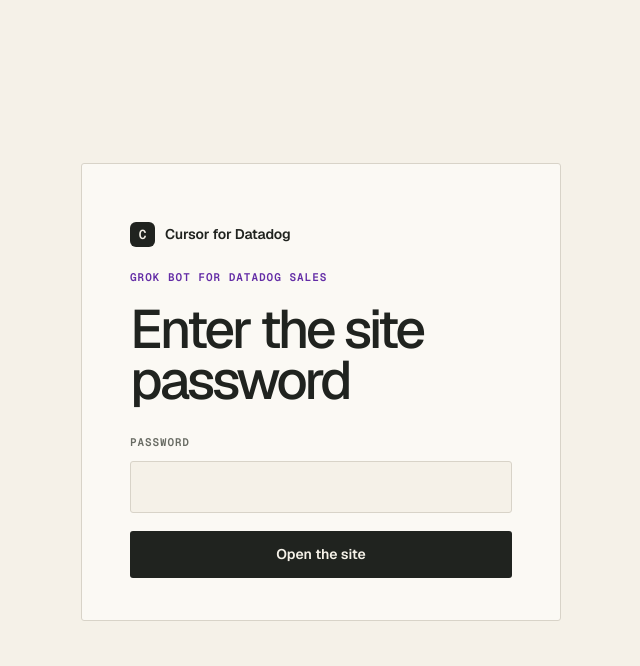
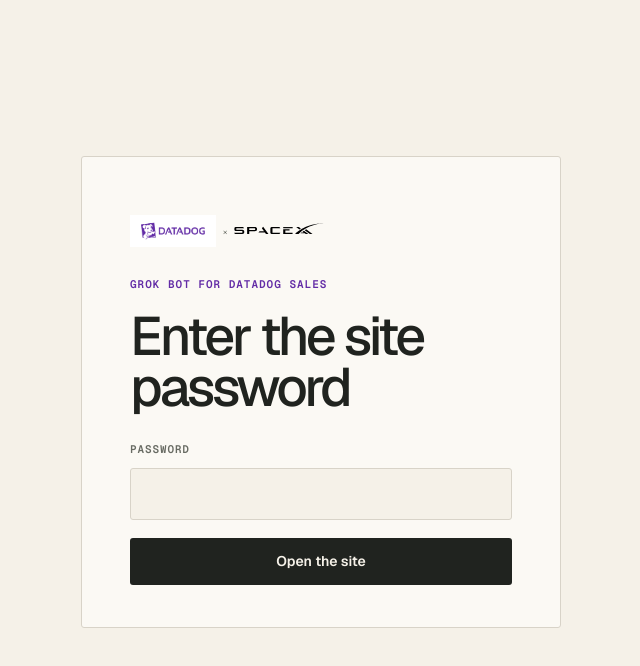
Before and after one commit to Speediing/datadog-cro, a Next.js app: page /login in a window 1280 px wide. Shown: the top 666 px of the page, without its empty margins (319-959 px from the left). Built offline with nearby package versions, Linux system fonts and the light colour scheme.

Commit message:
Restore the Datadog × SpaceXAI header lockup
Replace the C-mark with the purple Datadog wordmark and SpaceXAI logo
in the header and on login. Header spacing stays the same.

Co-authored-by: Jason Wiker <jason.wiker@gmail.com>

```diff
--- a/src/app/globals.css
+++ b/src/app/globals.css
@@ -317,37 +317,56 @@ button:active:not(:focus-visible),
 }
 
 .brand-lockup {
+  --dd-h: 36px;
   display: inline-flex;
-  align-items: center;
-  gap: 10px;
+  align-items: flex-start;
+  gap: 0.4rem;
+  min-width: 0;
   color: var(--ink);
-  font-size: 14px;
-  font-weight: 600;
-  letter-spacing: -0.01em;
   text-decoration: none;
 }
 
-.brand-lockup.is-invert {
-  color: var(--paper);
-}
-
-.brand-mark {
-  display: inline-flex;
-  justify-content: center;
-  align-items: center;
-  width: 25px;
-  height: 25px;
-  border-radius: 6px;
-  background: var(--ink);
-  color: var(--paper);
-  font-family: var(--mono);
-  font-size: 13px;
-  font-weight: 600;
-}
-
-.brand-lockup.is-invert .brand-mark {
-  background: var(--paper);
-  color: var(--ink);
+.brand-dd,
+.brand-sxai {
+  display: block;
+  width: auto;
+  height: auto;
+  max-width: 100%;
+  flex-shrink: 0;
+  object-fit: contain;
+}
+
+.brand-dd {
+  height: var(--dd-h);
+}
+
+.brand-sxai {
+  height: calc(var(--dd-h) * 0.346);
+  max-width: calc(var(--dd-h) * 2.85);
+  margin-top: calc(var(--dd-h) * 0.256);
+  filter: brightness(0);
+}
+
+.brand-lockup.is-invert .brand-sxai {
+  filter: none;
+}
+
+.brand-lockup-sm {
+  --dd-h: 22px;
+}
+
+.brand-lockup-md,
+.brand-lockup-lg {
+  --dd-h: 32px;
+}
+
+.brand-times {
+  align-self: flex-start;
+  margin-top: calc(var(--dd-h) * 0.4);
+  color: var(--muted);
+  font-size: calc(var(--dd-h) * 0.28);
+  font-weight: 300;
+  line-height: 1;
 }
 
 .header-actions {
--- a/src/components/BrandLockup.tsx
+++ b/src/components/BrandLockup.tsx
@@ -9,10 +9,21 @@ export function BrandLockup({
     <div
       className={`brand-lockup brand-lockup-${size}${invert ? " is-invert" : ""}`}
     >
-      <span className="brand-mark" aria-hidden>
-        C
+      {/* eslint-disable-next-line @next/next/no-img-element */}
+      <img
+        src={
+          invert
+            ? "/brand/dd_horizontal_white_clear.png"
+            : "/brand/dd_horizontal_purple.png"
+        }
+        alt="Datadog"
+        className="brand-dd"
+      />
+      <span className="brand-times" aria-hidden>
+        ×
       </span>
-      <span>Cursor for Datadog</span>
+      {/* eslint-disable-next-line @next/next/no-img-element */}
+      <img src="/brand/spacexai.svg" alt="SpaceXAI" className="brand-sxai" />
     </div>
   );
 }
```
